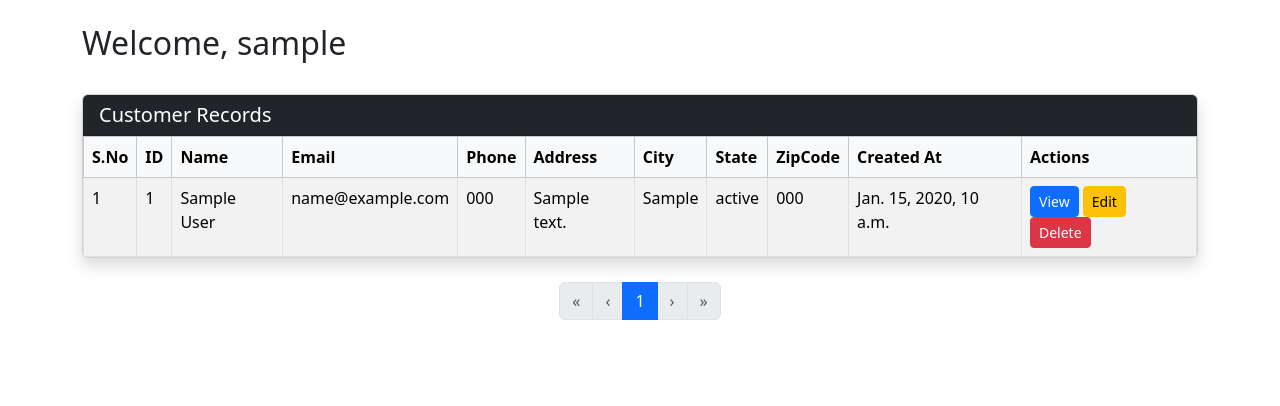
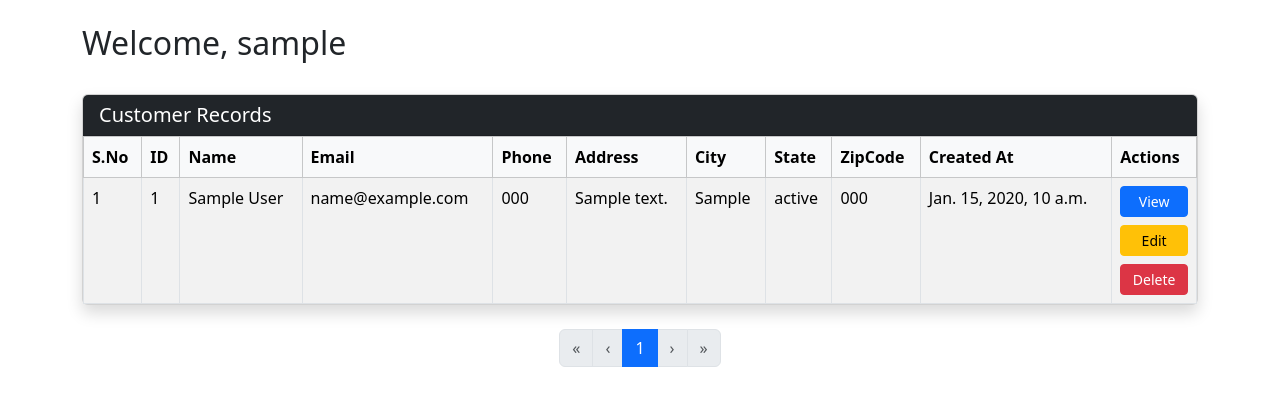
Before and after one commit to atishay-kap/Django-CRM, a Django app: page / in a window 1280 px wide. Shown: the part 56-462 px from the top of the page. Run offline with Django 5.2, Linux system fonts and the light colour scheme; a user stored in the database is signed in; tables that the repository leaves empty hold one stand-in row (values such as "Sample post").

Commit message:
Final App

```diff
--- a/website/templates/home.html
+++ b/website/templates/home.html
@@ -42,12 +42,14 @@
                   <td>{{ record.zipcode }}</td>
                   <td>{{ record.created_at }}</td>
                   <td>
+                    <div class="d-flex flex-column gap-2">
                       <a href="{% url 'record' record.id %}" class="btn btn-sm btn-primary">View</a>
                       <a href="{% url 'update_record' record.id %}" class="btn btn-sm btn-warning">Edit</a>
                       <a href="{% url 'delete_record' record.id %}" class="btn btn-sm btn-danger"
                         onclick="return confirm('Are you sure you want to delete this record?');">
                         Delete
                       </a>
+                    </div>
                   </td>
                 </tr>
               {% endfor %}
```
Lines whose indentation alone changed are shown as unchanged.
